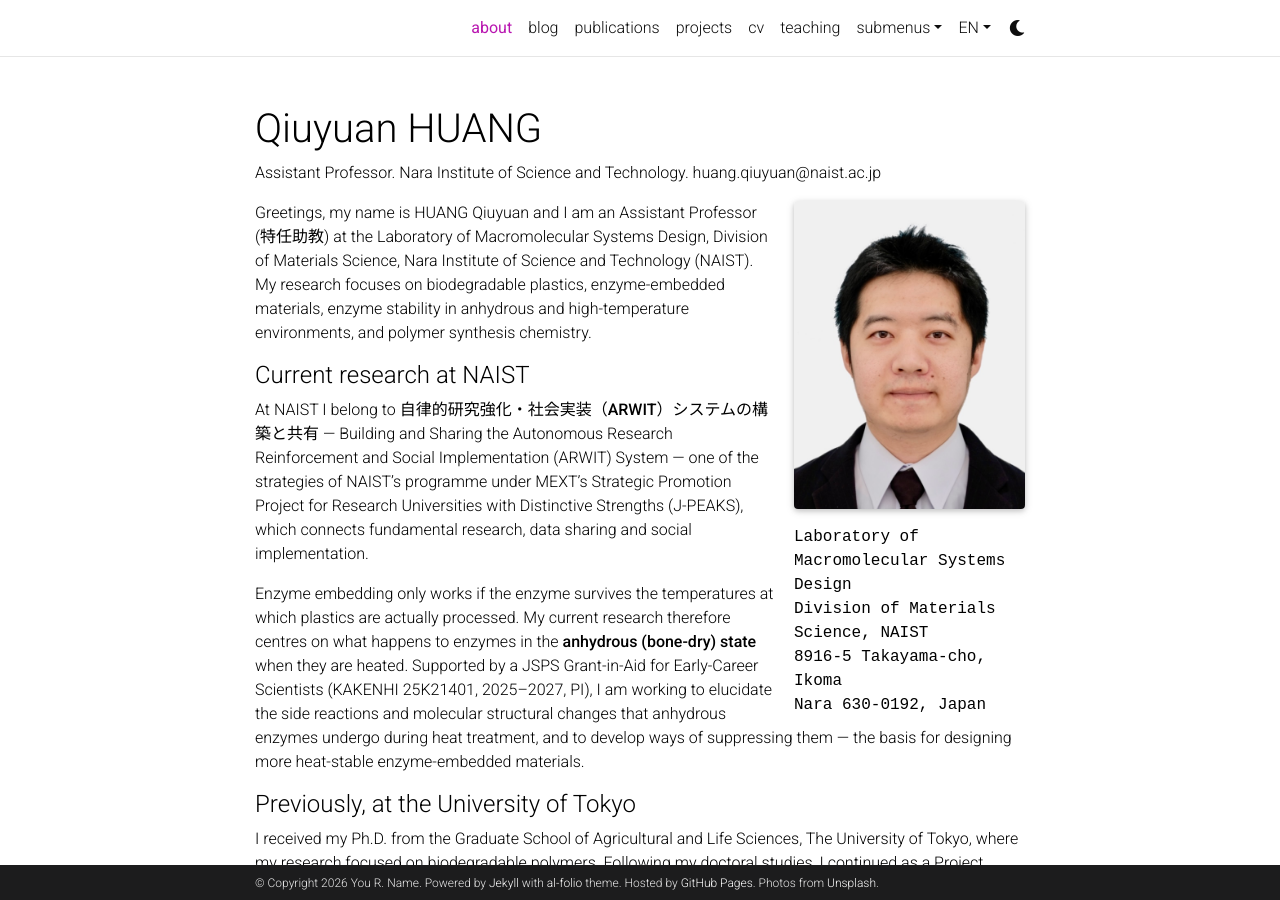
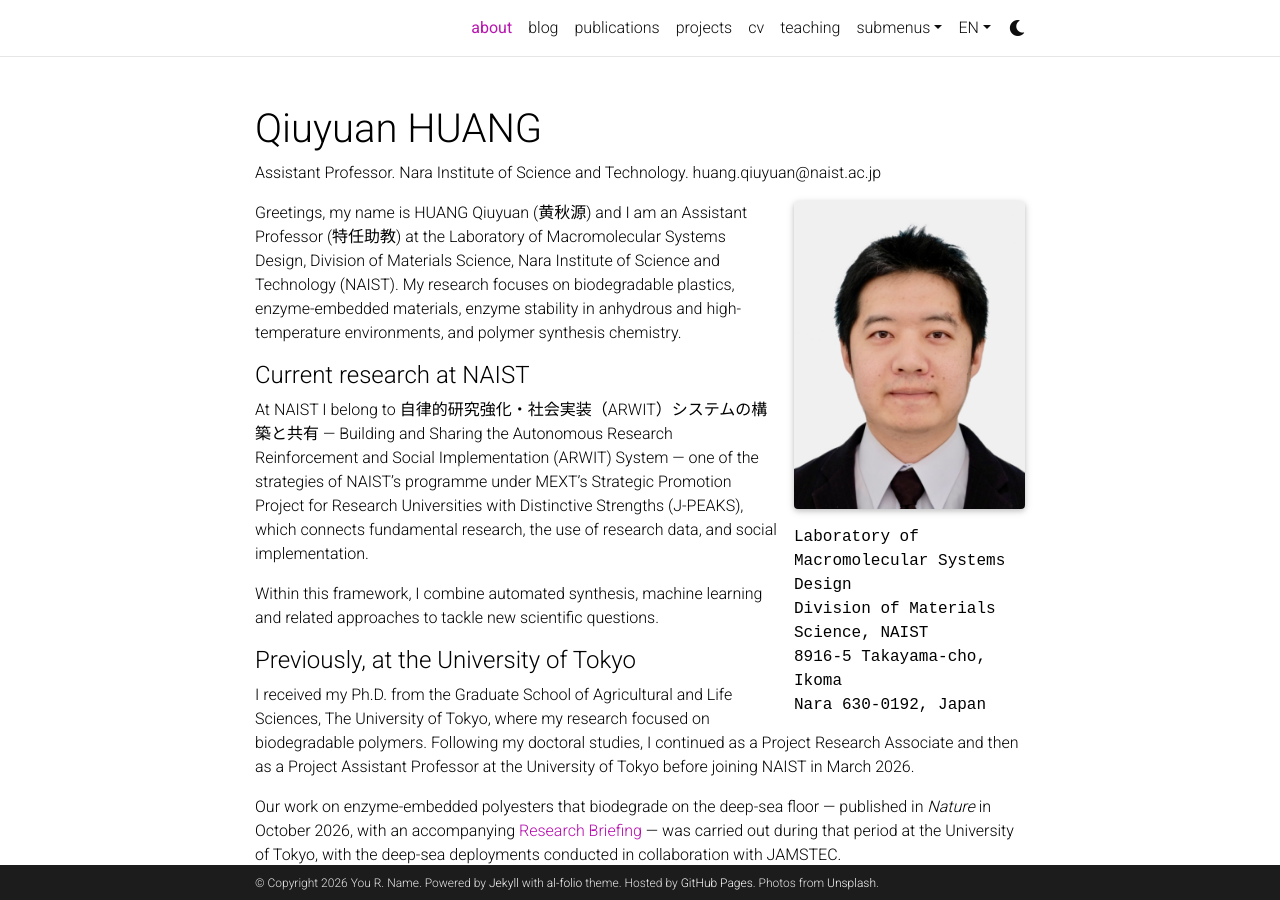
Before and after one commit to huangqiukk/huangqiukk.github.io, a Jekyll site: the page built from _pages/about.md, in a window 1280 px wide and 900 px high. Built offline with Jekyll 4.4.1, drawn with Linux system fonts in a browser that asks for light colours; full-size pictures stand in for the smaller copies a plugin makes; emoji names are drawn with the system emoji font; comment, search, counter and statistics services are not loaded; a style sheet for code colours, icons or effects is not loaded.

Commit message:
Revise about page with name and research updates
Updated the introduction to include the Chinese name and refined the description of the research focus and current projects.

```diff
--- a/_pages/about.md
+++ b/_pages/about.md
@@ -21,13 +21,13 @@
 social: true  # includes social icons at the bottom of the page
 ---
 
-Greetings, my name is HUANG Qiuyuan and I am an Assistant Professor (特任助教) at the Laboratory of Macromolecular Systems Design, Division of Materials Science, Nara Institute of Science and Technology (NAIST). My research focuses on biodegradable plastics, enzyme-embedded materials, enzyme stability in anhydrous and high-temperature environments, and polymer synthesis chemistry.
+Greetings, my name is HUANG Qiuyuan (黄秋源) and I am an Assistant Professor (特任助教) at the Laboratory of Macromolecular Systems Design, Division of Materials Science, Nara Institute of Science and Technology (NAIST). My research focuses on biodegradable plastics, enzyme-embedded materials, enzyme stability in anhydrous and high-temperature environments, and polymer synthesis chemistry.
 
 #### Current research at NAIST
 
-At NAIST I belong to **自律的研究強化・社会実装（ARWIT）システムの構築と共有** — Building and Sharing the Autonomous Research Reinforcement and Social Implementation (ARWIT) System — one of the strategies of NAIST's programme under MEXT's Strategic Promotion Project for Research Universities with Distinctive Strengths (J-PEAKS), which connects fundamental research, data sharing and social implementation.
+At NAIST I belong to 自律的研究強化・社会実装（ARWIT）システムの構築と共有 — Building and Sharing the Autonomous Research Reinforcement and Social Implementation (ARWIT) System — one of the strategies of NAIST's programme under MEXT's Strategic Promotion Project for Research Universities with Distinctive Strengths (J-PEAKS), which connects fundamental research, the use of research data, and social implementation.
 
-Enzyme embedding only works if the enzyme survives the temperatures at which plastics are actually processed. My current research therefore centres on what happens to enzymes in the **anhydrous (bone-dry) state** when they are heated. Supported by a JSPS Grant-in-Aid for Early-Career Scientists (KAKENHI 25K21401, 2025–2027, PI), I am working to elucidate the side reactions and molecular structural changes that anhydrous enzymes undergo during heat treatment, and to develop ways of suppressing them — the basis for designing more heat-stable enzyme-embedded materials.
+Within this framework, I combine automated synthesis, machine learning and related approaches to tackle new scientific questions.
 
 #### Previously, at the University of Tokyo
 
```
